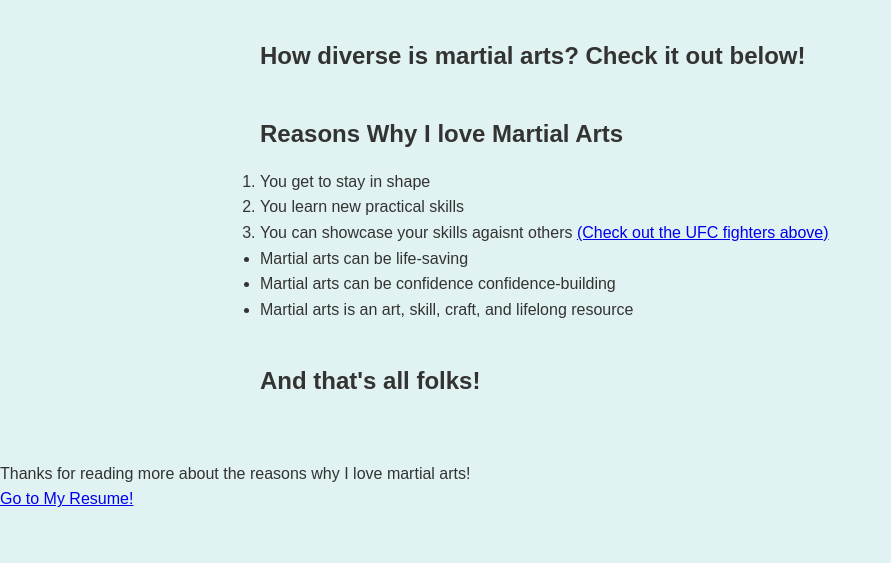
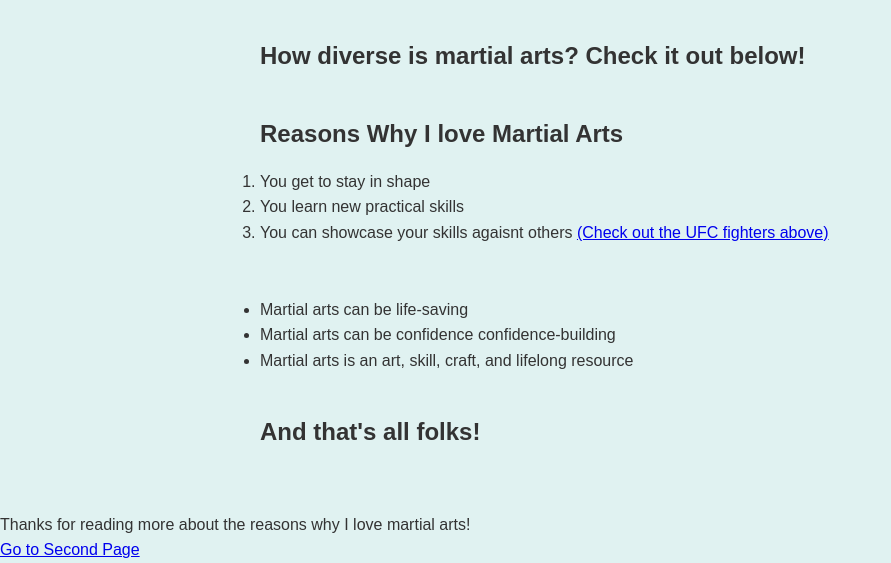
Before and after one commit to benjijolly/IS201Final, a plain HTML site: page scratch.html in a window 1280 px wide. Shown: the part 1291-1854 px from the top of the page, without its empty margins (0-891 px from the left). Before the commit the page ends 1803 px from the top, so only its background shows below. Drawn offline with Linux system fonts and the light colour scheme.

Commit message:
Add files via upload

```diff
--- a/scratch.html
+++ b/scratch.html
@@ -41,6 +41,7 @@
                 <li>You learn new practical skills</li>
                 <li>You can showcase your skills agaisnt others <a href="#anchored-section">(Check out the UFC fighters above)</a></li>
             </ol>
+            <br> <br>
             <ul>
                 <li>Martial arts can be life-saving</li>
                 <li>Martial arts can be confidence confidence-building</li>
@@ -54,9 +55,9 @@
         </section>
     </main>
 
-    <footer>
+    <footer class="centered-footer">
         <p>Thanks for reading more about the reasons why I love martial arts!</p>
-        <a href="index.html">Go to My Resume!</a>
+        <a href="second_page.html">Go to Second Page</a>
     </footer>
 
 </body>
```
